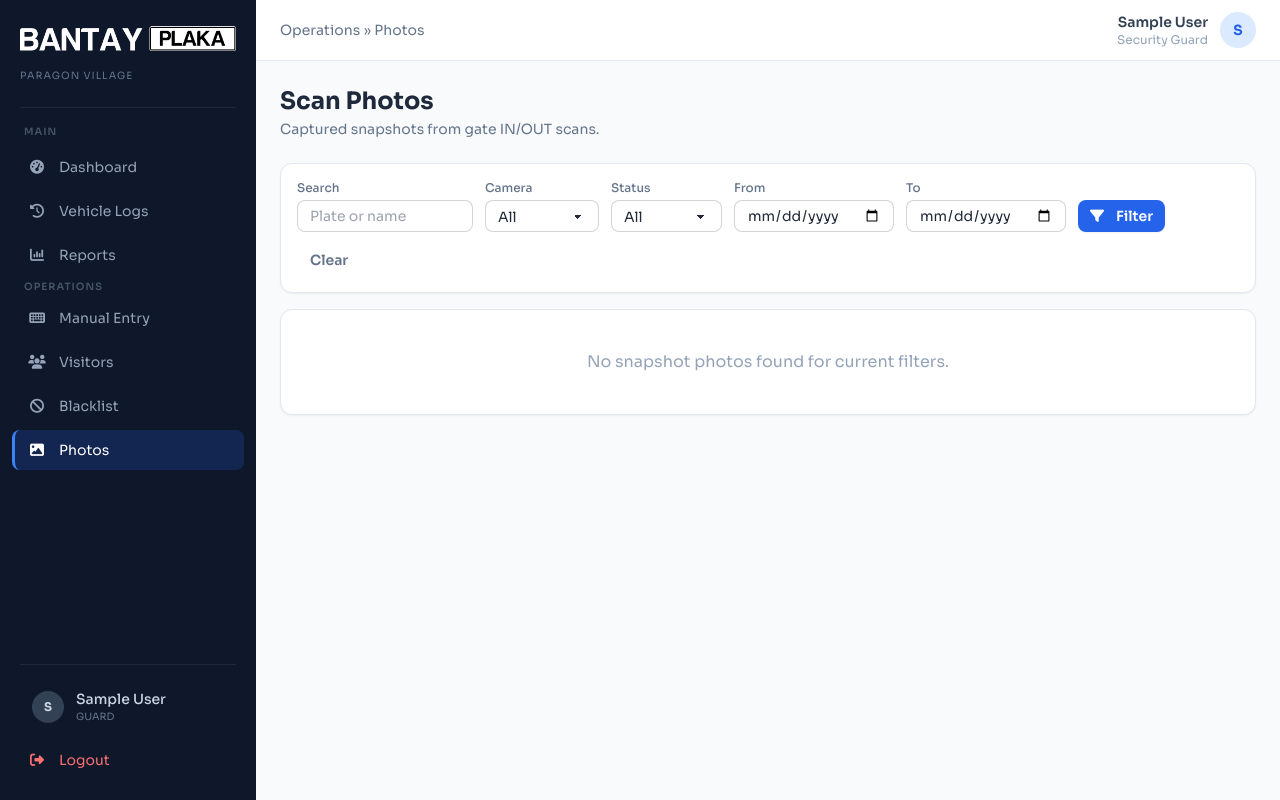
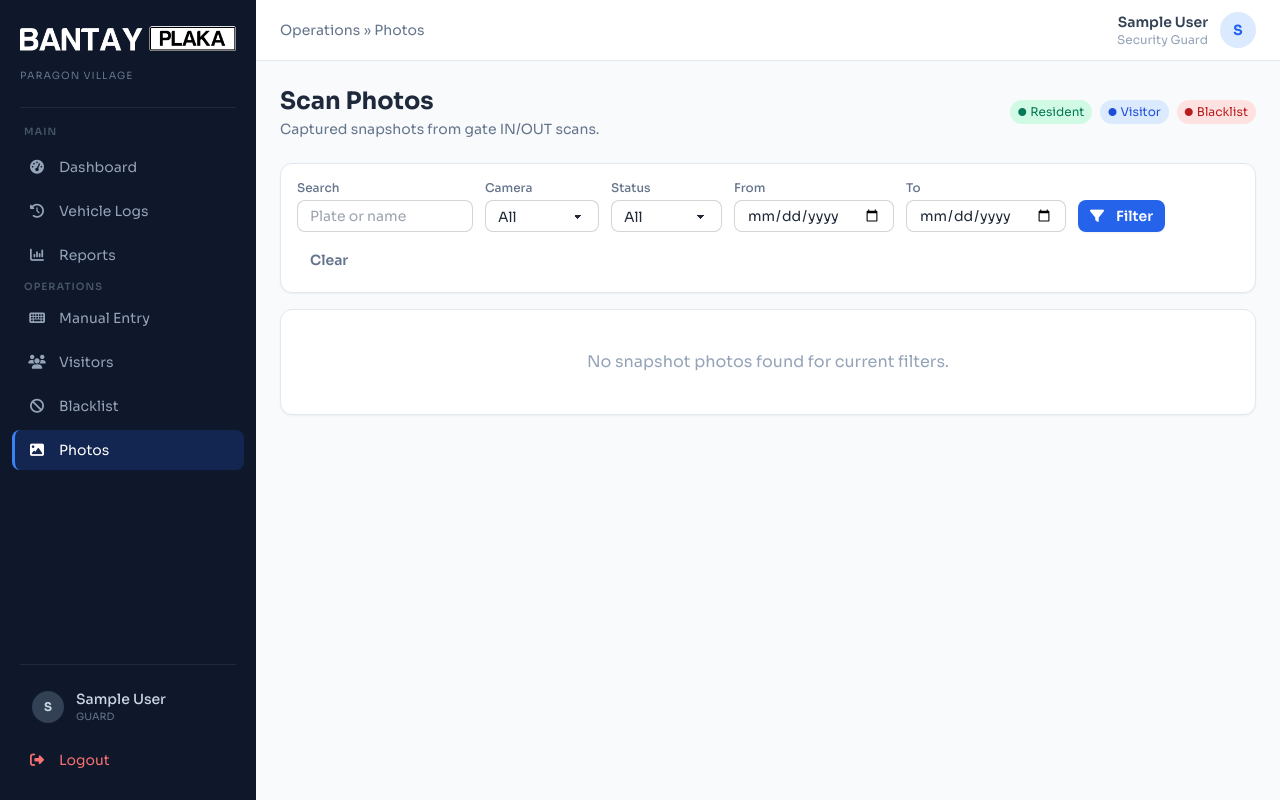
Before and after one commit to LeeDev428/bantay-plaka, a Django app: page /logs/snapshots/ in a window 1280 px wide. Run offline with Django 5.2, Linux system fonts and the light colour scheme; the visitor is signed in with stand-in values (Sample User, id 1); data that the repository does not hold is empty; some libraries are stand-ins or nearby versions.

Commit message:
Update snapshot_gallery.html

```diff
--- a/templates/logs/snapshot_gallery.html
+++ b/templates/logs/snapshot_gallery.html
@@ -7,6 +7,11 @@
   <div>
     <h1 class="text-2xl font-bold text-slate-800">Scan Photos</h1>
     <p class="text-slate-500 text-sm mt-0.5">Captured snapshots from gate IN/OUT scans.</p>
+  </div>
+  <div class="flex flex-wrap items-center gap-2 text-xs">
+    <span class="inline-flex items-center px-2 py-1 rounded-full bg-emerald-100 text-emerald-700"><i class="fa fa-circle text-[8px] mr-1"></i> Resident</span>
+    <span class="inline-flex items-center px-2 py-1 rounded-full bg-blue-100 text-blue-700"><i class="fa fa-circle text-[8px] mr-1"></i> Visitor</span>
+    <span class="inline-flex items-center px-2 py-1 rounded-full bg-red-100 text-red-700"><i class="fa fa-circle text-[8px] mr-1"></i> Blacklist</span>
   </div>
 </div>
 
@@ -51,13 +56,19 @@
 {% if snapshots %}
 <div class="grid sm:grid-cols-2 lg:grid-cols-3 gap-4">
   {% for log in snapshots %}
-    <div class="page-card overflow-hidden">
+    <div class="page-card overflow-hidden border {{ log.palette_class|default:'border-slate-200' }}">
       <a href="{{ log.snapshot.url }}" target="_blank" class="block bg-slate-100">
         <img src="{{ log.snapshot.url }}" alt="Snapshot {{ log.plate_number }}" class="w-full h-48 object-cover">
       </a>
       <div class="p-4 space-y-1">
-        <p class="font-mono font-semibold text-slate-800">{{ log.plate_number }}</p>
+        <div class="flex items-center justify-between gap-2">
+          <p class="font-mono font-semibold text-slate-800">{{ log.plate_number }}</p>
+          <span class="inline-flex items-center px-2 py-0.5 rounded-full text-[11px] font-medium {{ log.badge_class|default:'bg-slate-100 text-slate-700' }}">{{ log.palette_name|default:'UNKNOWN' }}</span>
+        </div>
         <p class="text-xs text-slate-500">{{ log.get_entry_type_display }} • {{ log.get_status_display }} • {{ log.get_camera_role_display }}</p>
+        {% if log.blacklist_remarks or log.blacklist_reason %}
+          <p class="text-xs text-red-600">{{ log.blacklist_remarks|default:log.blacklist_reason }}</p>
+        {% endif %}
         <p class="text-xs text-slate-400">{{ log.local_time|date:"M d, Y h:i:s A" }}</p>
         <a href="{{ log.snapshot.url }}" target="_blank" class="inline-flex items-center gap-1 text-xs text-blue-600 hover:text-blue-700 mt-2">
           <i class="fa fa-up-right-from-square text-[10px]"></i> Open Full Image
```
